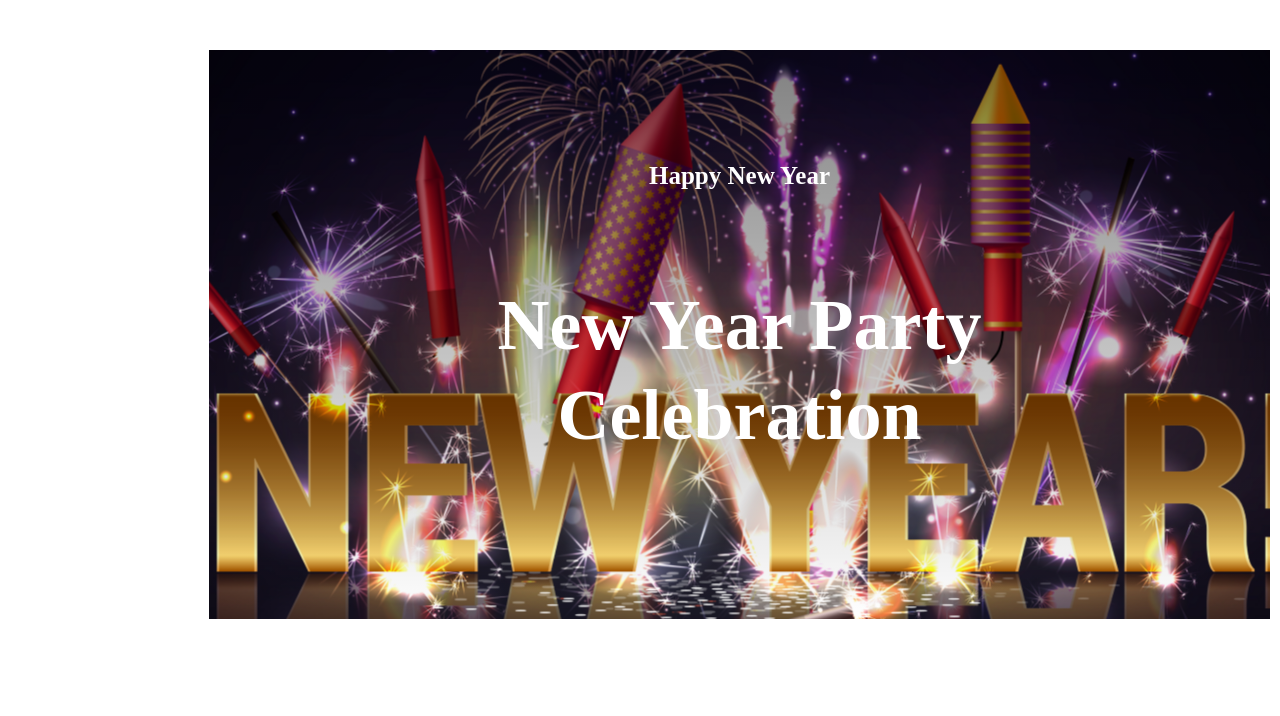
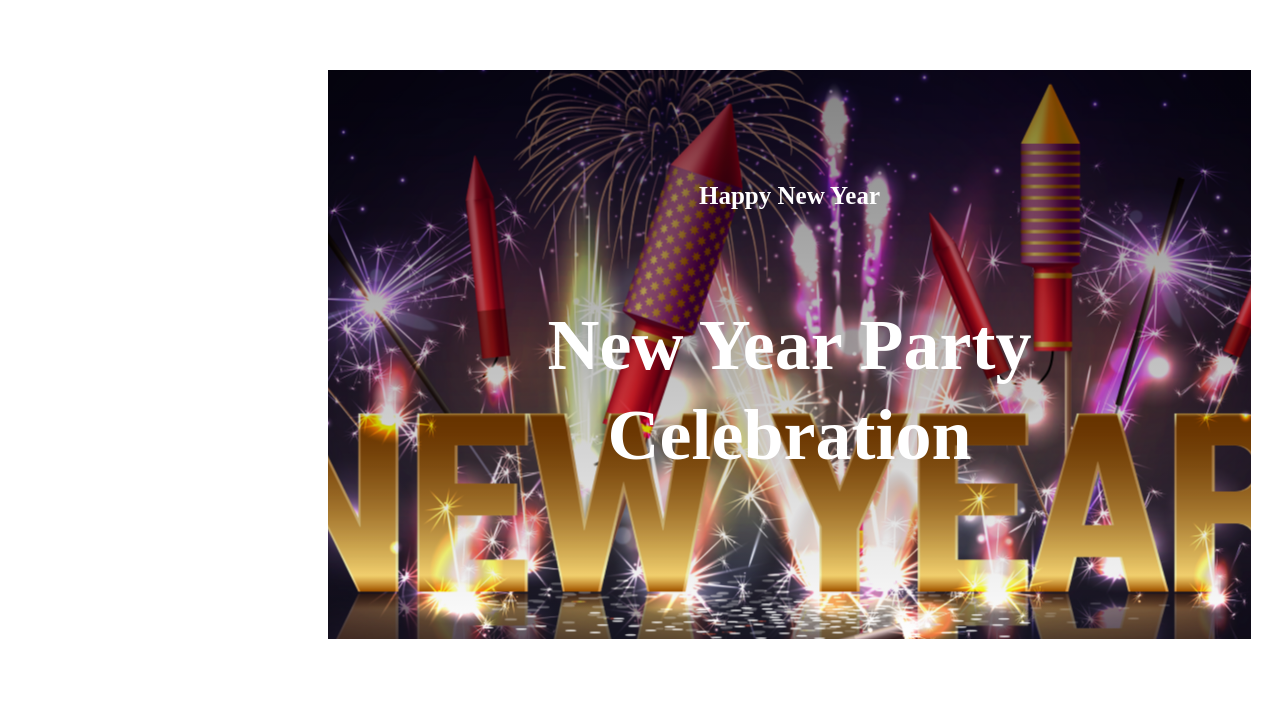
Before and after one commit to dataprohasan45/new-assigment, a plain HTML site: page index.html in a window 1280 px wide. Shown: the top 716 px of the page. Drawn offline with Linux system fonts and the light colour scheme.

Commit message:
added my final commit

```diff
--- a/styles/first.css
+++ b/styles/first.css
@@ -14,13 +14,16 @@
 }
 header{
 
-    margin-left: 200px;
+    margin-left: 300px;
     margin-right: 1px;
     padding-left: 1px;
     margin-top: 50px;
-    padding-right: 1px;
     justify-content: center;
     text-align: center;
+    padding: 20px;
+
+
+
 }
 
 .header-item{
```
